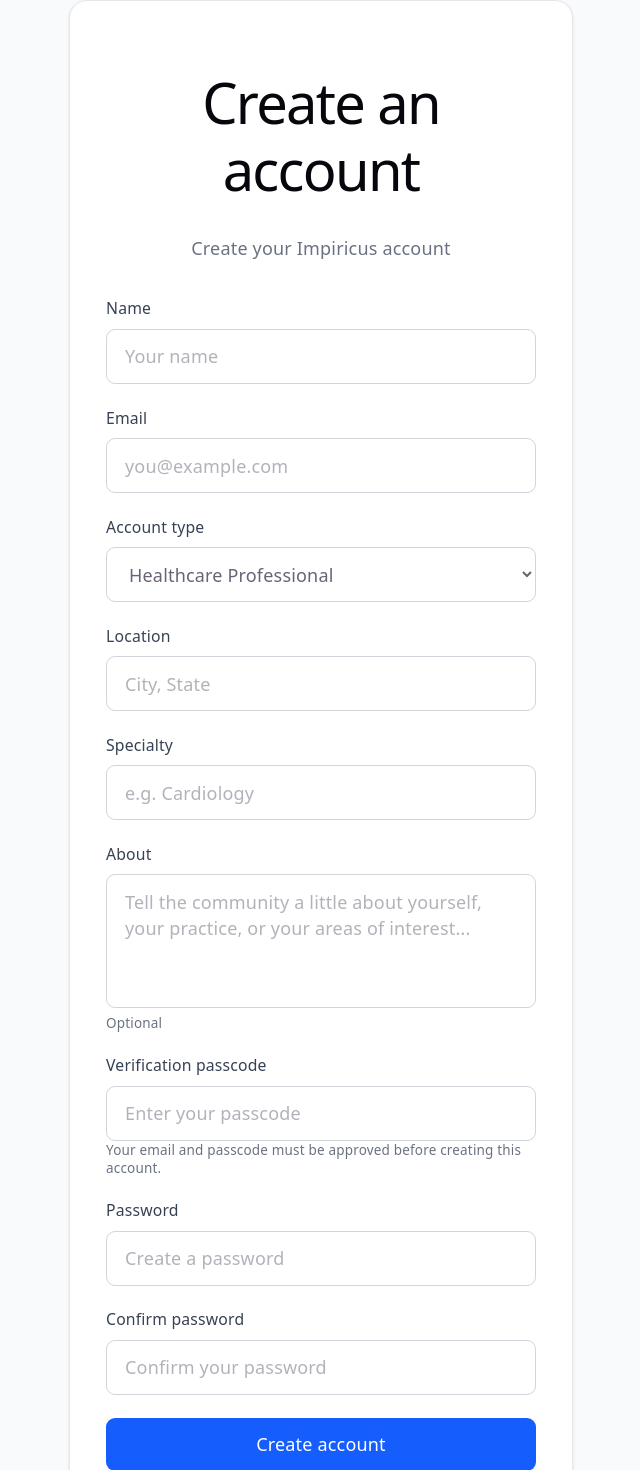
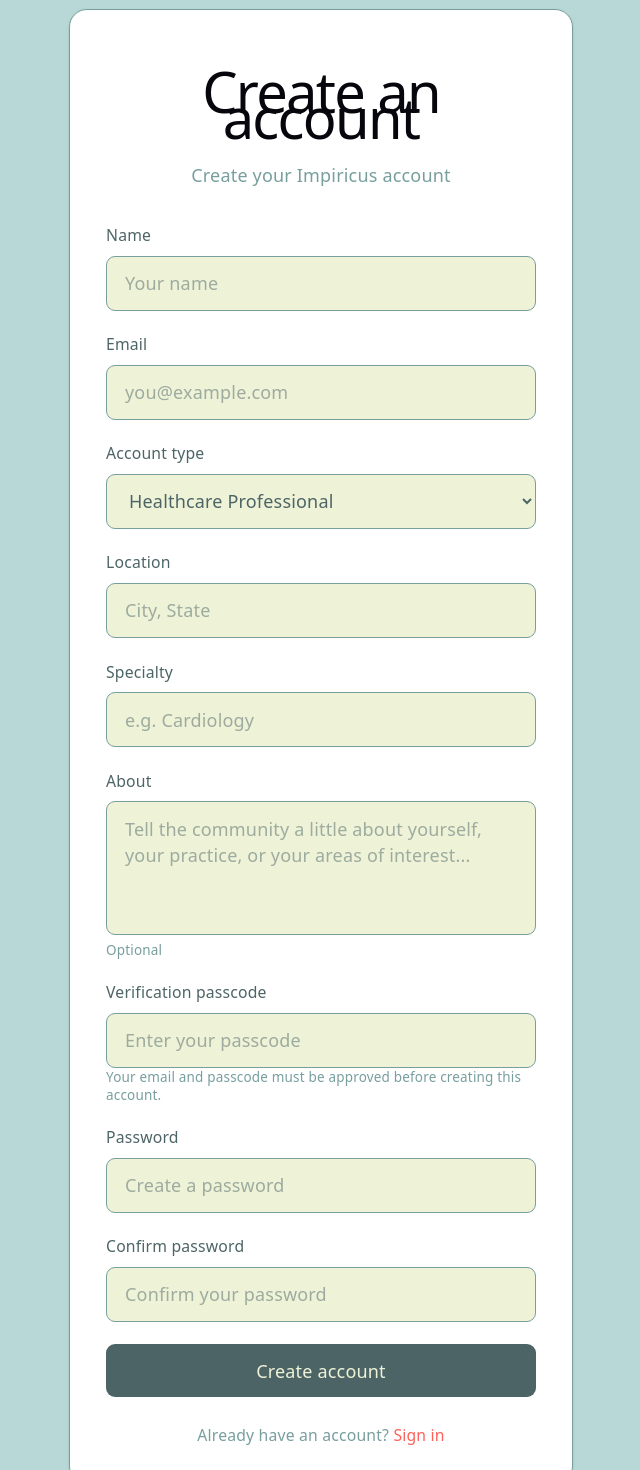
Before and after one commit to babsscode/mediQuick, a React (Vite) app: page /register in a window 1280 px wide. Shown: the part 45-1515 px from the top of the page, without its empty margins (319-959 px from the left). Built offline with nearby package versions, Linux system fonts and the light colour scheme; no server answers.

Commit message:
UI for login and register

```diff
--- a/src/pages/Register.tsx
+++ b/src/pages/Register.tsx
@@ -241,19 +241,19 @@
   }
 
   return (
-    <div className="min-h-screen flex items-center justify-center bg-gray-50 px-4 py-10">
+    <div className="flex min-h-screen justify-center bg-[#B7D8D6] px-4 py-12">
 
       <div className="w-full max-w-md">
 
-        <div className="bg-white rounded-2xl shadow-sm border border-gray-200 p-8">
+        <div className="rounded-2xl border border-[#789E9E] bg-white p-8 shadow-sm">
 
           <div className="mb-8 text-center">
 
-            <h1 className="text-3xl font-bold text-gray-900">
+            <h1 className="m-0 text-[24px] font-semibold tracking-tight text-[#4D6466]">
               Create an account
             </h1>
 
-            <p className="mt-2 text-gray-500">
+            <p className="mt-2 text-[#789E9E]">
               Create your Impiricus account
             </p>
 
@@ -261,7 +261,7 @@
 
 
           {error && (
-            <div className="mb-5 rounded-lg bg-red-50 border border-red-200 px-4 py-3 text-sm text-red-700">
+            <div className="mb-5 rounded-lg border border-[#FE615A] bg-white px-4 py-3 text-sm text-[#FE615A]">
               {error}
             </div>
           )}
@@ -278,7 +278,7 @@
 
               <label
                 htmlFor="name"
-                className="block text-sm font-medium text-gray-700 mb-2"
+                className="mb-2 block text-sm font-medium text-[#4D6466]"
               >
                 Name
               </label>
@@ -293,7 +293,7 @@
                 placeholder="Your name"
                 autoComplete="name"
                 required
-                className="w-full rounded-lg border border-gray-300 px-4 py-3 outline-none transition focus:border-blue-500 focus:ring-2 focus:ring-blue-100"
+                className="w-full rounded-lg border border-[#789E9E] bg-[#EEF3D8] px-4 py-3 text-[#4D6466] outline-none transition focus:border-[#FE615A] focus:bg-white focus:ring-2 focus:ring-[#FE615A]"
               />
 
             </div>
@@ -305,7 +305,7 @@
 
               <label
                 htmlFor="email"
-                className="block text-sm font-medium text-gray-700 mb-2"
+                className="mb-2 block text-sm font-medium text-[#4D6466]"
               >
                 Email
               </label>
@@ -320,7 +320,7 @@
                 placeholder="you@example.com"
                 autoComplete="email"
                 required
-                className="w-full rounded-lg border border-gray-300 px-4 py-3 outline-none transition focus:border-blue-500 focus:ring-2 focus:ring-blue-100"
+                className="w-full rounded-lg border border-[#789E9E] bg-[#EEF3D8] px-4 py-3 text-[#4D6466] outline-none transition focus:border-[#FE615A] focus:bg-white focus:ring-2 focus:ring-[#FE615A]"
               />
 
             </div>
@@ -332,7 +332,7 @@
 
               <label
                 htmlFor="role"
-                className="block text-sm font-medium text-gray-700 mb-2"
+                className="mb-2 block text-sm font-medium text-[#4D6466]"
               >
                 Account type
               </label>
@@ -345,7 +345,7 @@
                     e.target.value as RegistrationRole
                   )
                 }
-                className="w-full rounded-lg border border-gray-300 px-4 py-3 outline-none transition focus:border-blue-500 focus:ring-2 focus:ring-blue-100"
+                className="w-full rounded-lg border border-[#789E9E] bg-[#EEF3D8] px-4 py-3 text-[#4D6466] outline-none transition focus:border-[#FE615A] focus:bg-white focus:ring-2 focus:ring-[#FE615A]"
               >
 
                 <option value="hcp">
@@ -367,7 +367,7 @@
 
               <label
                 htmlFor="location"
-                className="block text-sm font-medium text-gray-700 mb-2"
+                className="mb-2 block text-sm font-medium text-[#4D6466]"
               >
                 Location
               </label>
@@ -382,7 +382,7 @@
                 placeholder="City, State"
                 autoComplete="address-level2"
                 required
-                className="w-full rounded-lg border border-gray-300 px-4 py-3 outline-none transition focus:border-blue-500 focus:ring-2 focus:ring-blue-100"
+                className="w-full rounded-lg border border-[#789E9E] bg-[#EEF3D8] px-4 py-3 text-[#4D6466] outline-none transition focus:border-[#FE615A] focus:bg-white focus:ring-2 focus:ring-[#FE615A]"
               />
 
             </div>
@@ -394,7 +394,7 @@
 
               <label
                 htmlFor="specialty"
-                className="block text-sm font-medium text-gray-700 mb-2"
+                className="mb-2 block text-sm font-medium text-[#4D6466]"
               >
                 {role === "hcp"
                   ? "Specialty"
@@ -414,7 +414,7 @@
                     : "e.g. Oncology"
                 }
                 required={requiresSpecialty}
-                className="w-full rounded-lg border border-gray-300 px-4 py-3 outline-none transition focus:border-blue-500 focus:ring-2 focus:ring-blue-100"
+                className="w-full rounded-lg border border-[#789E9E] bg-[#EEF3D8] px-4 py-3 text-[#4D6466] outline-none transition focus:border-[#FE615A] focus:bg-white focus:ring-2 focus:ring-[#FE615A]"
               />
 
             </div>
@@ -426,7 +426,7 @@
 
               <label
                 htmlFor="about"
-                className="block text-sm font-medium text-gray-700 mb-2"
+                className="mb-2 block text-sm font-medium text-[#4D6466]"
               >
                 About
               </label>
@@ -443,10 +443,10 @@
                     : "Tell the community a little about yourself or your area of focus..."
                 }
                 rows={4}
-                className="w-full rounded-lg border border-gray-300 px-4 py-3 outline-none transition focus:border-blue-500 focus:ring-2 focus:ring-blue-100 resize-none"
+                className="w-full resize-none rounded-lg border border-[#789E9E] bg-[#EEF3D8] px-4 py-3 text-[#4D6466] outline-none transition focus:border-[#FE615A] focus:bg-white focus:ring-2 focus:ring-[#FE615A]"
               />
 
-              <p className="mt-1 text-xs text-gray-500">
+              <p className="mt-1 text-xs text-[#789E9E]">
                 Optional
               </p>
 
@@ -460,7 +460,7 @@
 
                 <label
                   htmlFor="passcode"
-                  className="block text-sm font-medium text-gray-700 mb-2"
+                  className="mb-2 block text-sm font-medium text-[#4D6466]"
                 >
                   Verification passcode
                 </label>
@@ -475,10 +475,10 @@
                   placeholder="Enter your passcode"
                   autoComplete="off"
                   required
-                  className="w-full rounded-lg border border-gray-300 px-4 py-3 outline-none transition focus:border-blue-500 focus:ring-2 focus:ring-blue-100"
+                  className="w-full rounded-lg border border-[#789E9E] bg-[#EEF3D8] px-4 py-3 text-[#4D6466] outline-none transition focus:border-[#FE615A] focus:bg-white focus:ring-2 focus:ring-[#FE615A]"
                 />
 
-                <p className="mt-2 text-xs text-gray-500">
+                <p className="mt-2 text-xs text-[#789E9E]">
                   Your email and passcode must be
                   approved before creating this account.
                 </p>
@@ -493,7 +493,7 @@
 
               <label
                 htmlFor="password"
-                className="block text-sm font-medium text-gray-700 mb-2"
+                className="mb-2 block text-sm font-medium text-[#4D6466]"
               >
                 Password
               </label>
@@ -508,7 +508,7 @@
                 placeholder="Create a password"
                 autoComplete="new-password"
                 required
-                className="w-full rounded-lg border border-gray-300 px-4 py-3 outline-none transition focus:border-blue-500 focus:ring-2 focus:ring-blue-100"
+                className="w-full rounded-lg border border-[#789E9E] bg-[#EEF3D8] px-4 py-3 text-[#4D6466] outline-none transition focus:border-[#FE615A] focus:bg-white focus:ring-2 focus:ring-[#FE615A]"
               />
 
             </div>
@@ -520,7 +520,7 @@
 
               <label
                 htmlFor="confirmPassword"
-                className="block text-sm font-medium text-gray-700 mb-2"
+                className="mb-2 block text-sm font-medium text-[#4D6466]"
               >
                 Confirm password
               </label>
@@ -535,7 +535,7 @@
                 placeholder="Confirm your password"
                 autoComplete="new-password"
                 required
-                className="w-full rounded-lg border border-gray-300 px-4 py-3 outline-none transition focus:border-blue-500 focus:ring-2 focus:ring-blue-100"
+                className="w-full rounded-lg border border-[#789E9E] bg-[#EEF3D8] px-4 py-3 text-[#4D6466] outline-none transition focus:border-[#FE615A] focus:bg-white focus:ring-2 focus:ring-[#FE615A]"
               />
 
             </div>
@@ -546,7 +546,7 @@
             <button
               type="submit"
               disabled={loading}
-              className="w-full rounded-lg bg-blue-600 px-4 py-3 font-medium text-white transition hover:bg-blue-700 disabled:cursor-not-allowed disabled:opacity-60"
+              className="w-full rounded-lg bg-[#4D6466] px-4 py-3 font-medium text-[#EEF3D8] transition hover:bg-[#789E9E] disabled:cursor-not-allowed disabled:opacity-60"
             >
               {loading
                 ? "Creating account..."
@@ -556,7 +556,7 @@
           </form>
 
 
-          <div className="mt-6 text-center text-sm text-gray-500">
+          <div className="mt-6 text-center text-sm text-[#789E9E]">
 
             Already have an account?{" "}
 
@@ -565,7 +565,7 @@
               onClick={() =>
                 navigate("/login")
               }
-              className="font-medium text-blue-600 hover:text-blue-700"
+              className="font-medium text-[#FE615A] hover:text-[#4D6466]"
             >
               Sign in
             </button>
```
Also changed, not shown: src/pages/Login.tsx (+14 -14 lines).
